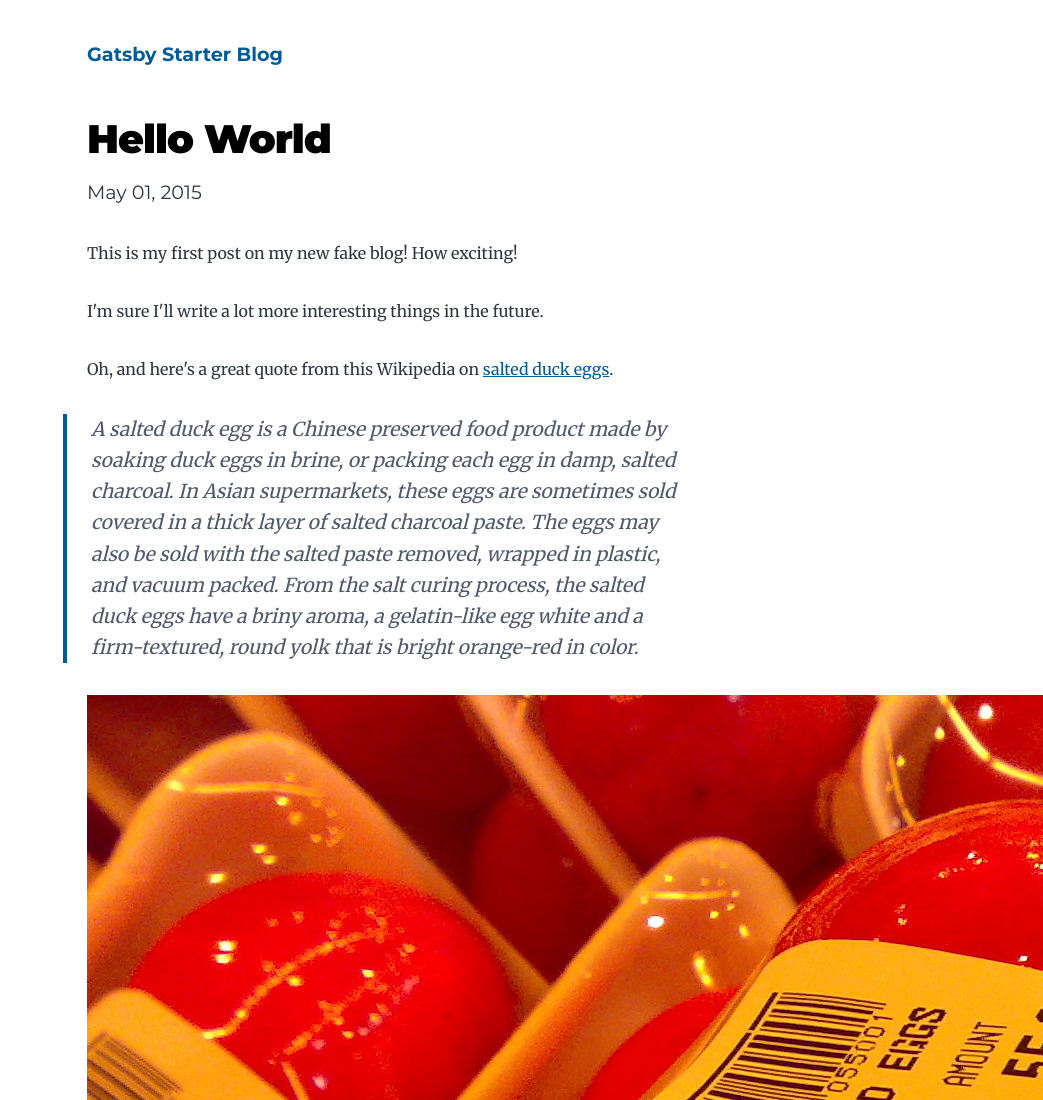
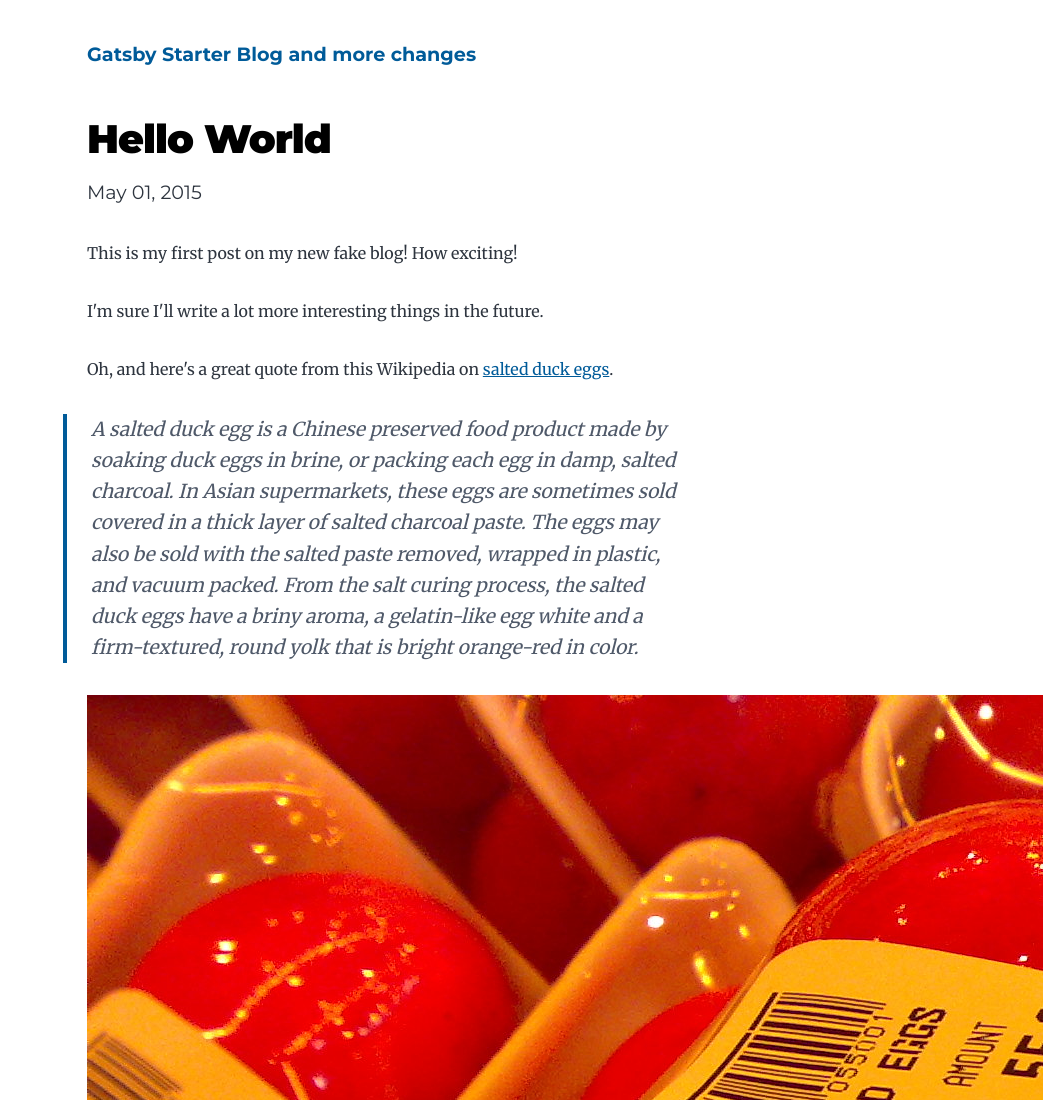
Before and after one commit to kieferrm/gatsby-1, a Gatsby site: page /hello-world/ in a window 1280 px wide. Shown: the top 1100 px of the page, without its empty margins (237-1280 px from the left). Built offline with nearby package versions, Linux system fonts and the light colour scheme; Gatsby itself is replaced by a stand-in of ours; some packages are replaced by stand-ins of ours.

Commit message:
change title

```diff
--- a/src/components/layout.js
+++ b/src/components/layout.js
@@ -15,7 +15,7 @@ const Layout = ({ location, title, children }) => {
   } else {
     header = (
       <Link className="header-link-home" to="/">
-        {title}
+        {title} and more changes
       </Link>
     )
   }
```
